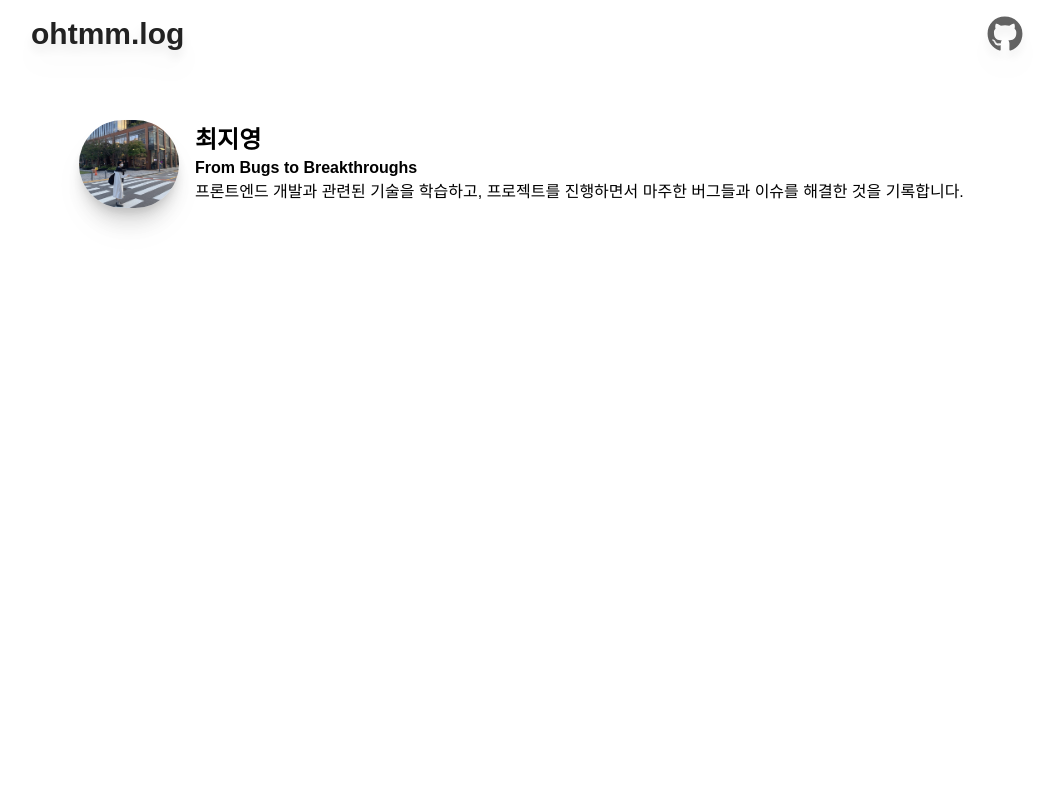
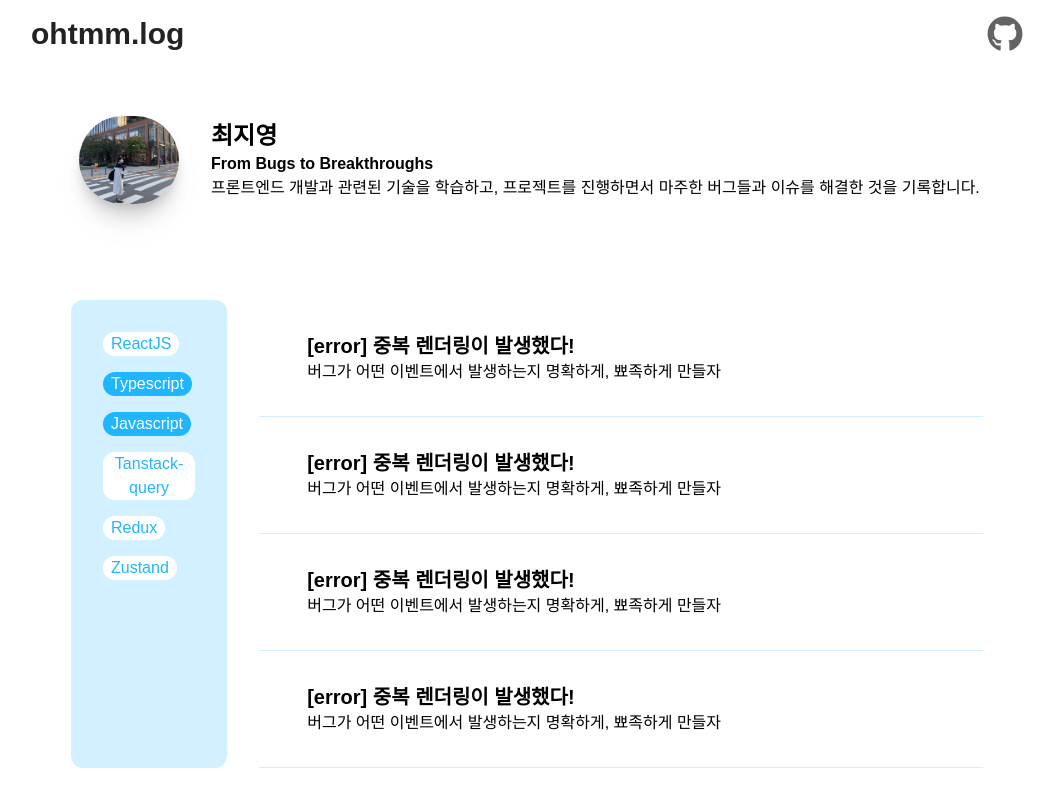
Before and after one commit to ohtmm/ohtmm-log, a Next.js app: page / in a window 1280 px wide. Shown: the top 800 px of the page, without its empty margins (113-1167 px from the left). Built offline with nearby package versions, Linux system fonts and the light colour scheme.

Commit message:
design: Organization, PostList, Footer 컴포넌트 UI 디자인

```diff
--- /dev/null
+++ b/app/components/Category.tsx
@@ -0,0 +1,21 @@
+import Link from 'next/link';
+import { TAG_LIST } from '../constants/tags';
+
+const Category = () => {
+  return (
+    <ul className="md:pr-0 md:w-full md:flex md:flex-wrap md:pb-0">
+      {TAG_LIST.map((tag) => (
+        <li
+          key={tag.id}
+          className={`${
+            tag.type === 'Language' ? 'bg-primary text-white' : 'bg-white text-primary'
+          } w-fit px-2 text-l text-center rounded-xl cursor-pointer m-4 md:m-2`}
+        >
+          <Link href={`/posts/tag?name=${tag.name.toLowerCase()}`}>{tag.name}</Link>
+        </li>
+      ))}
+    </ul>
+  );
+};
+
+export default Category;
--- /dev/null
+++ b/app/components/Footer.tsx
@@ -0,0 +1,9 @@
+const Footer = () => {
+  return (
+    <div className="w-full h-28 p-8 text-gray text-sm text-center md:h-24 md:p-8">
+      ©JIYOUNG CHOI, All rights reserved{' '}
+    </div>
+  );
+};
+
+export default Footer;
--- a/app/components/Navbar.tsx
+++ b/app/components/Navbar.tsx
@@ -3,7 +3,7 @@ import { FaGithub } from 'react-icons/fa';
 
 export default function Navbar() {
   return (
-    <nav className="p-4 sticky top-0 drop-shadow-xl z-10">
+    <nav className="w-full p-4 sticky top-0 bg-white z-10">
       <div className="h-fit mx-auto flex justify-between items-center">
         <h1 className="text-3xl">
           <Link href="/" className="text-black font-bold no-underline hover:text-primary">
--- /dev/null
+++ b/app/components/Organization.tsx
@@ -0,0 +1,13 @@
+import Category from './Category';
+import Search from './Search';
+
+const Organization = () => {
+  return (
+    <div className="bg-primary/20 p-4 rounded-xl">
+      {/* <Search /> */}
+      <Category />
+    </div>
+  );
+};
+
+export default Organization;
--- /dev/null
+++ b/app/components/Post.tsx
@@ -0,0 +1,10 @@
+const Post = () => {
+  return (
+    <div className="p-8 pl-12 border-b border-primary/20 cursor-pointer md:pl-8 hover:text-primary">
+      <h2 className="font-bold text-xl ">[error] 중복 렌더링이 발생했다!</h2>
+      <p>버그가 어떤 이벤트에서 발생하는지 명확하게, 뾰족하게 만들자</p>
+    </div>
+  );
+};
+
+export default Post;
--- /dev/null
+++ b/app/components/PostList.tsx
@@ -0,0 +1,14 @@
+import Post from './Post';
+
+const PostList = () => {
+  return (
+    <div className="w-full">
+      <Post />
+      <Post />
+      <Post />
+      <Post />
+    </div>
+  );
+};
+
+export default PostList;
--- a/app/components/Profile.tsx
+++ b/app/components/Profile.tsx
@@ -2,7 +2,7 @@ import Image from 'next/image';
 
 export default function Profile() {
   return (
-    <section className="w-full py-4 pl-10 mx-auto h-40 flex gap-4 items-center">
+    <section className="w-full h-fit mb-12 py-4 pl-10 mx-auto h-40 flex gap-8 items-center md:mb-0 md:mb-8 md:flex-wrap md:justify-center md:pl-0">
       <Image
         className="drop-shadow-xl shadow-xl rounded-full"
         src="/images/profile.png"
@@ -11,9 +11,9 @@ export default function Profile() {
         alt="Jiyoung Choi"
         priority={true}
       />
-      <div className=" w-100 h-fit">
+      <div className="w-full h-fit md:text-center md:text-sm md:px-12">
         <h2 className="text-2xl font-extrabold">최지영</h2>
-        <strong> From Bugs to Breakthroughs </strong> <br />
+        <strong className="block md:mb-2"> From Bugs to Breakthroughs </strong>
         프론트엔드 개발과 관련된 기술을 학습하고, 프로젝트를 진행하면서 마주한 버그들과 이슈를 해결한 것을 기록합니다.
       </div>
     </section>
--- /dev/null
+++ b/app/components/Search.tsx
@@ -0,0 +1,10 @@
+const Search = () => {
+  return (
+    <form>
+      <input type="text" placeholder="키워드를 입력하세요" />
+      <button>찾기</button>
+    </form>
+  );
+};
+
+export default Search;
--- /dev/null
+++ b/app/constants/tags.ts
@@ -0,0 +1,32 @@
+export const TAG_LIST: TTag[] = [
+  { id: 0, type: 'Library', name: 'ReactJS' },
+  {
+    id: 1,
+    type: 'Language',
+    name: 'Typescript',
+  },
+  {
+    id: 2,
+    type: 'Language',
+    name: 'Javascript',
+  },
+  {
+    id: 3,
+    type: 'Library',
+    name: 'Tanstack-query',
+  },
+  {
+    id: 4,
+    type: 'Library',
+    name: 'Redux',
+  },
+  {
+    id: 5,
+    type: 'Library',
+    name: 'Zustand',
+  },
+];
+
+export type TTag = { id: number; type: TTagType; name: string };
+
+export type TTagType = 'Language' | 'Library';
--- a/app/layout.tsx
+++ b/app/layout.tsx
@@ -1,3 +1,4 @@
+import Footer from './components/Footer';
 import Navbar from './components/Navbar';
 import './globals.css';
 
@@ -10,9 +11,10 @@ export default function RootLayout({ children }: { children: React.ReactNode })
   return (
     <html lang="ko">
       <body className="bg-white min-h-screen">
-        <div className="w-4/5 mx-auto min-h-fit">
+        <div className="w-4/5 md:w-11/12 mx-auto min-h-fit">
           <Navbar />
           {children}
+          <Footer />
         </div>
       </body>
     </html>
--- a/app/page.tsx
+++ b/app/page.tsx
@@ -1,10 +1,16 @@
+import Organization from './components/Organization';
+import PostList from './components/PostList';
 import Profile from './components/Profile';
 
 export default function Home() {
   return (
-    <main className=" px-6 mx-auto min-h-screen">
-      <div className="mt-4">
+    <main className="px-6 mx-auto min-h-screen">
+      <div className="mt-8">
         <Profile />
+        <div className="p-8 rounded-xl flex gap-8 md:block md:p-4 md:mt-8">
+          <Organization />
+          <PostList />
+        </div>
       </div>
     </main>
   );
--- a/tailwind.config.js
+++ b/tailwind.config.js
@@ -8,8 +8,8 @@ module.exports = {
   ],
   theme: {
     screens: {
-      sm: '480px',
-      md: '768px',
+      // sm: { max: '480px' },
+      md: { max: '768px' },
       lg: '976px',
       xl: '1440px',
     },
@@ -22,6 +22,7 @@ module.exports = {
       gray: '#8492a6',
       'gray-light': '#d3dce6',
       black: '#222',
+      white: '#fff',
     },
     fontFamily: {
       sans: ['Graphik', 'sans-serif'],
```
